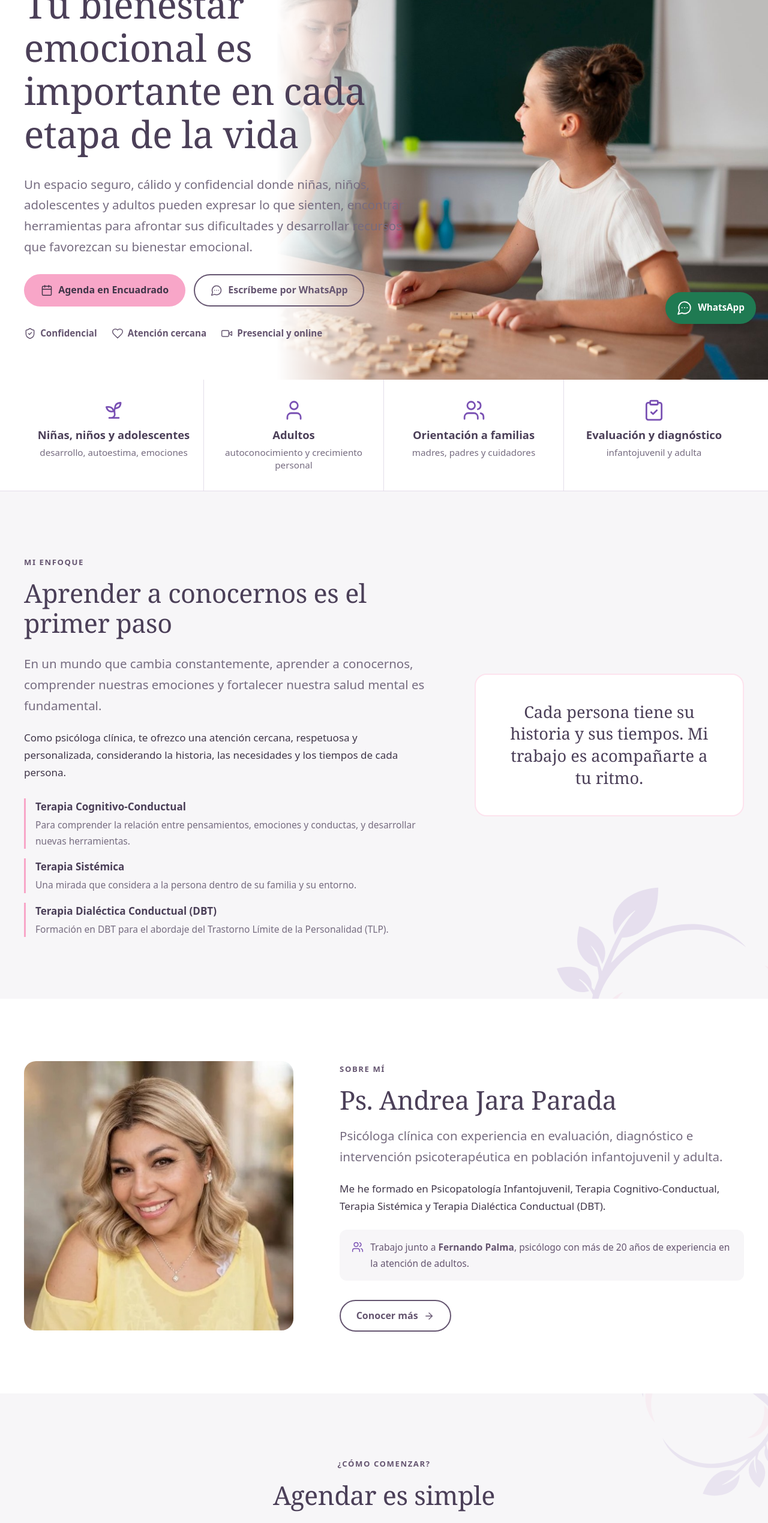
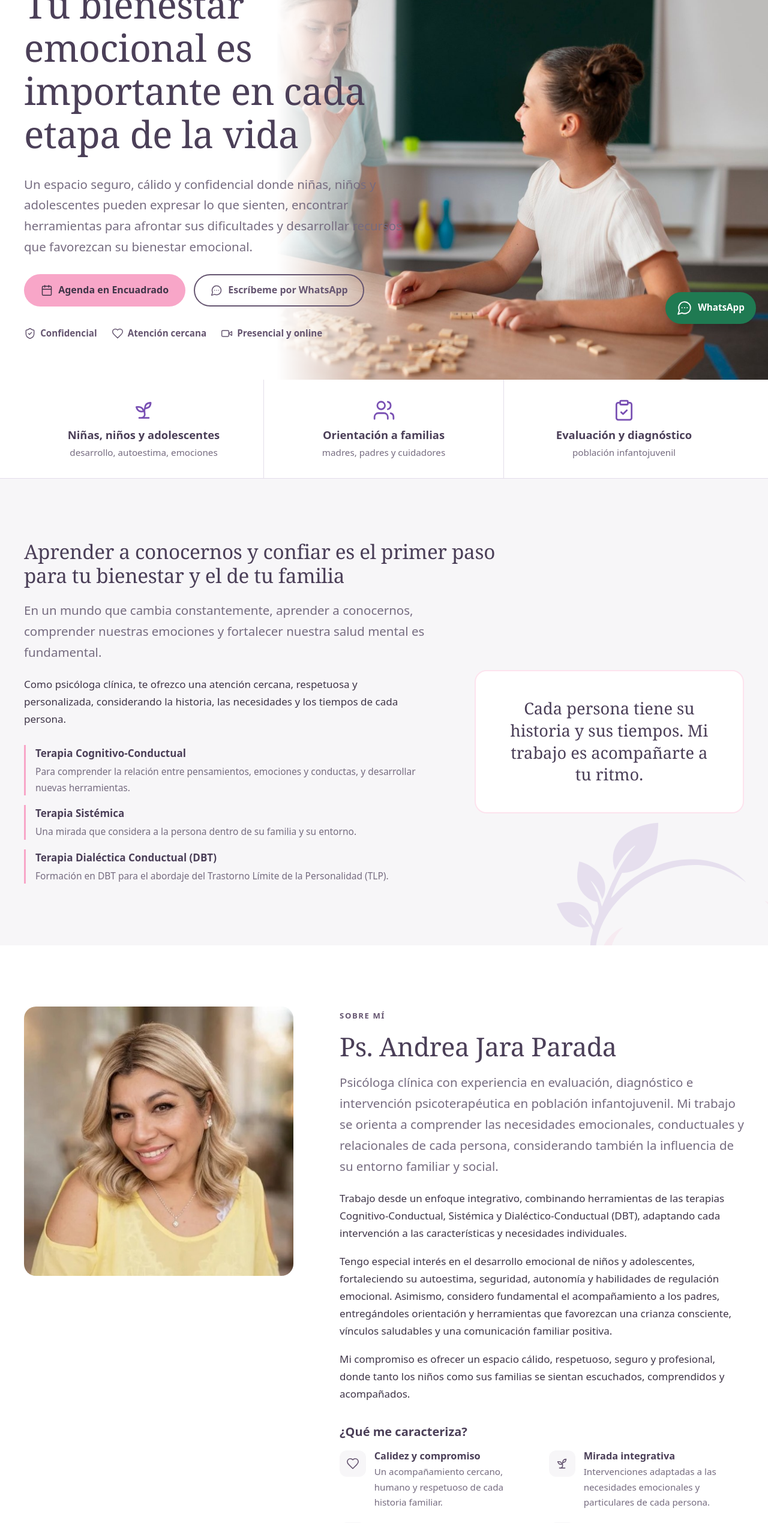
Before and after one commit to codigoraul/psiconido.cl, an Astro site: page / in a window 1280 px wide. Shown: the part 240-2779 px from the top of the page at 60% size. Built offline with nearby package versions, Linux system fonts and the light colour scheme; Astro itself is replaced by a stand-in of ours.

Commit message:
Ajustes de contenido pedidos por la clienta
- Quita etiqueta "Mi enfoque" y nuevo título de la sección enfoque
- Nueva bio "Sobre mí" y bloque "¿Qué me caracteriza?"
- Foto de Fernando Palma y terapia de pareja
- Nuevos temas en NNA y Orientación a familias
- Elimina área y menciones de adultos (público: niñas, niños y adolescentes)

Co-Authored-By: Claude Opus 5.5 <noreply@anthropic.com>
Claude-Session: https://claude.ai/code/session_01CqLjp1ynFiM9xYuNHESTca

```diff
--- a/src/components/ContactForm.astro
+++ b/src/components/ContactForm.astro
@@ -19,7 +19,6 @@ import { site } from '../config/site';
     <label for="paciente">¿Para quién es la consulta?</label>
     <select id="paciente" name="paciente" required>
       <option value="" disabled selected>Selecciona una opción</option>
-      <option>Para mí (adulto)</option>
       <option>Para mi hijo/a (niño/a)</option>
       <option>Para mi hijo/a (adolescente)</option>
       <option>Orientación para mi familia</option>
--- a/src/config/site.ts
+++ b/src/config/site.ts
@@ -6,9 +6,9 @@
 export const site = {
   name: 'PsicoNido',
   url: 'https://psiconido.cl',
-  tagline: 'Psicología clínica para niñas, niños, adolescentes y adultos',
+  tagline: 'Psicología clínica para niñas, niños y adolescentes',
   description:
-    'Psiconido: atención psicológica clínica para niñas, niños, adolescentes y adultos, de forma presencial y online. Un espacio seguro, cálido y confidencial para tu bienestar emocional.',
+    'Psiconido: atención psicológica clínica para niñas, niños y adolescentes, de forma presencial y online. Un espacio seguro, cálido y confidencial para tu bienestar emocional.',
 
   owner: {
     name: 'Andrea Jara Parada',
@@ -59,7 +59,6 @@ export const seoKeywords = [
   'psicóloga infantil',
   'psicólogo para adolescentes',
   'psicoterapia infantil y adolescente',
-  'psicoterapia de adultos',
   'psicoterapia online',
   'evaluación psicológica',
   'diagnóstico psicológico infantil',
--- a/src/data/areas.ts
+++ b/src/data/areas.ts
@@ -19,26 +19,17 @@ export const areas: Area[] = [
     long:
       'Acompaño a niñas, niños y adolescentes en sus procesos de desarrollo, autoestima, regulación emocional y adaptación, brindando también orientación y apoyo a sus familias.',
     topics: [
-      'Desarrollo emocional y autoestima',
-      'Regulación emocional',
-      'Adaptación a cambios y nuevas etapas',
+      'Desarrollo emocional',
+      'Autoestima',
+      'Manejo y reconocimiento de emociones',
+      'Ansiedad y estrés',
+      'Duelo',
+      'Bullying',
+      'Depresión',
+      'Autolesiones',
+      'Ideación suicida',
+      'Trastorno Límite de la Personalidad (TLP)',
       'Orientación y apoyo a la familia',
-    ],
-  },
-  {
-    slug: 'adultos',
-    image: '/img/areas/adultos.jpg',
-    icon: 'user',
-    title: 'Adultos',
-    short:
-      'Autoconocimiento, crecimiento personal y abordaje de las dificultades emocionales.',
-    long:
-      'Acompaño a adultos en sus procesos de autoconocimiento, crecimiento personal y abordaje de las dificultades emocionales, entregando herramientas para afrontarlas.',
-    topics: [
-      'Autoconocimiento',
-      'Crecimiento personal',
-      'Abordaje de dificultades emocionales',
-      'Herramientas para afrontar lo que estás viviendo',
     ],
   },
   {
@@ -51,9 +42,11 @@ export const areas: Area[] = [
     long:
       'Brindo orientación y apoyo a las familias de niñas, niños y adolescentes, porque el bienestar de cada etapa también se construye en conjunto con quienes los rodean.',
     topics: [
-      'Orientación a madres, padres y cuidadores',
-      'Acompañamiento durante el proceso terapéutico',
-      'Apoyo en etapas de cambio y adaptación',
+      'Crianza y competencias parentales',
+      'Gestión emocional y vínculos familiares',
+      'Dificultades conductuales y emocionales',
+      'Familia y desarrollo infantil',
+      'Autocuidado y bienestar parental',
     ],
   },
   {
@@ -62,11 +55,11 @@ export const areas: Area[] = [
     icon: 'clipboard',
     title: 'Evaluación y diagnóstico',
     short:
-      'Evaluación psicológica y diagnóstico en población infantojuvenil y adulta.',
+      'Evaluación psicológica y diagnóstico en población infantojuvenil.',
     long:
-      'Realizo evaluación, diagnóstico e intervención psicoterapéutica en población infantojuvenil y adulta, a partir de una mirada clínica cuidadosa de cada caso.',
+      'Realizo evaluación, diagnóstico e intervención psicoterapéutica en población infantojuvenil, a partir de una mirada clínica cuidadosa de cada caso.',
     topics: [
-      'Evaluación psicológica infantojuvenil y adulta',
+      'Evaluación psicológica infantojuvenil',
       'Diagnóstico clínico',
       'Intervención psicoterapéutica',
     ],
--- a/src/data/team.ts
+++ b/src/data/team.ts
@@ -16,20 +16,21 @@ export const team: TeamMember[] = [
     initials: 'AJ',
     photo: '/equipo/andrea.jpg',
     bio: [
-      'Psicóloga clínica con experiencia en evaluación, diagnóstico e intervención psicoterapéutica en población infantojuvenil y adulta.',
+      'Psicóloga clínica con experiencia en evaluación, diagnóstico e intervención psicoterapéutica en población infantojuvenil.',
       'Se ha formado en Psicopatología Infantojuvenil, Terapia Cognitivo-Conductual, Terapia Sistémica y Terapia Dialéctica Conductual (DBT) en Trastorno Límite de la Personalidad (TLP).',
     ],
-    highlights: ['Niñas, niños y adolescentes', 'Adultos', 'Presencial y online'],
+    highlights: ['Niñas, niños y adolescentes', 'Orientación a familias', 'Presencial y online'],
   },
   {
     slug: 'fernando-palma',
     name: 'Fernando Palma',
     role: 'Psicólogo',
     initials: 'FP',
+    photo: '/equipo/fernando.jpg',
     bio: [
-      'Psicólogo con más de 20 años de experiencia en la atención psicológica de adultos.',
+      'Psicólogo con más de 20 años de experiencia en la atención psicológica de adultos y terapia de pareja.',
       'Su trayectoria enriquece cada proceso terapéutico dentro del equipo de Psiconido.',
     ],
-    highlights: ['Adultos', 'Más de 20 años de experiencia'],
+    highlights: ['Adultos', 'Terapia de pareja', 'Más de 20 años de experiencia'],
   },
 ];
--- a/src/layouts/BaseLayout.astro
+++ b/src/layouts/BaseLayout.astro
@@ -35,7 +35,6 @@ const jsonLd = {
   knowsAbout: [
     'Psicología clínica',
     'Psicología infantojuvenil',
-    'Psicoterapia de adultos',
     'Evaluación y diagnóstico psicológico',
     'Terapia cognitivo-conductual',
     'Terapia sistémica',
--- a/src/pages/contacto.astro
+++ b/src/pages/contacto.astro
@@ -8,7 +8,7 @@ import { site, whatsappLink, cityPhrase } from '../config/site';
 
 <BaseLayout
   title={`Agenda tu hora con una psicóloga${cityPhrase} | PsicoNido`}
-  description={`Agenda tu hora de psicoterapia presencial u online por Encuadrado o WhatsApp con la Ps. Andrea Jara. Atención a niñas, niños, adolescentes y adultos.`}
+  description={`Agenda tu hora de psicoterapia presencial u online por Encuadrado o WhatsApp con la Ps. Andrea Jara. Atención a niñas, niños y adolescentes.`}
 >
   <PageHero title="Agenda tu hora" current="Contacto" path="/contacto/" image="/img/areas/adultos.jpg">
     Agenda en Encuadrado o escríbeme directamente por WhatsApp.
--- a/src/pages/index.astro
+++ b/src/pages/index.astro
@@ -23,26 +23,32 @@ const andreaPhoto = exists('equipo/andrea-sobre-mi.jpg')
 
 const hints: Record<string, string> = {
   'ninos-adolescentes': 'desarrollo, autoestima, emociones',
-  adultos: 'autoconocimiento y crecimiento personal',
   'orientacion-familias': 'madres, padres y cuidadores',
-  'evaluacion-diagnostico': 'infantojuvenil y adulta',
+  'evaluacion-diagnostico': 'población infantojuvenil',
 };
 
 const andrea = team.find((m) => m.slug === 'andrea-jara')!;
 const colega = team.find((m) => m.slug === 'fernando-palma')!;
+
+const rasgos = [
+  { icon: 'heart', title: 'Calidez y compromiso', text: 'Un acompañamiento cercano, humano y respetuoso de cada historia familiar.' },
+  { icon: 'sprout', title: 'Mirada integrativa', text: 'Intervenciones adaptadas a las necesidades emocionales y particulares de cada persona.' },
+  { icon: 'users', title: 'Trabajo con las familias', text: 'Reconozco a los padres como figuras fundamentales en el desarrollo y bienestar emocional de sus hijos.' },
+  { icon: 'graduation', title: 'Formación y actualización continua', text: 'Compromiso con el aprendizaje, la actualización profesional y la supervisión clínica.' },
+];
 ---
 
 <BaseLayout
-  title={`Psicóloga clínica infantil, adolescentes y adultos${cityPhrase} | PsicoNido`}
-  description={`Psicoterapia, evaluación y diagnóstico psicológico para niñas, niños, adolescentes y adultos${cityPhrase}. Orientación a padres. Atención presencial y online con Ps. Andrea Jara.`}
+  title={`Psicóloga clínica infantil y adolescente${cityPhrase} | PsicoNido`}
+  description={`Psicoterapia, evaluación y diagnóstico psicológico para niñas, niños y adolescentes${cityPhrase}. Orientación a padres. Atención presencial y online con Ps. Andrea Jara.`}
 >
   <section class="hero" style={`--hero-img: url('${heroImg}')`}>
     <div class="container">
       <div class="hero__text">
-        <span class="eyebrow">Psicología clínica · Niñas, niños, adolescentes y adultos</span>
+        <span class="eyebrow">Psicología clínica · Niñas, niños y adolescentes</span>
         <h1>Tu bienestar emocional es importante en cada etapa de la vida</h1>
         <p class="lead">
-          Un espacio seguro, cálido y confidencial donde niñas, niños, adolescentes y adultos pueden
+          Un espacio seguro, cálido y confidencial donde niñas, niños y adolescentes pueden
           expresar lo que sienten, encontrar herramientas para afrontar sus dificultades y
           desarrollar recursos que favorezcan su bienestar emocional.
         </p>
@@ -71,10 +77,10 @@ const colega = team.find((m) => m.slug === 'fernando-palma')!;
   </section>
 
   <section class="section section--sand trama trama--solo">
-    <div class="container enfoque">
+    <div class="container">
+      <h2 class="enfoque__title">Aprender a conocernos y confiar es el primer paso<br class="br-desktop" /> para tu bienestar y el de tu familia</h2>
+      <div class="enfoque">
       <div>
-        <span class="eyebrow">Mi enfoque</span>
-        <h2>Aprender a conocernos es el primer paso</h2>
         <p class="lead">
           En un mundo que cambia constantemente, aprender a conocernos, comprender nuestras
           emociones y fortalecer nuestra salud mental es fundamental.
@@ -97,6 +103,7 @@ const colega = team.find((m) => m.slug === 'fernando-palma')!;
       <blockquote class="enfoque__quote">
         Cada persona tiene su historia y sus tiempos. Mi trabajo es acompañarte a tu ritmo.
       </blockquote>
+      </div>
     </div>
   </section>
 
@@ -116,17 +123,50 @@ const colega = team.find((m) => m.slug === 'fernando-palma')!;
         <h2>Ps. Andrea Jara Parada</h2>
         <p class="lead">
           Psicóloga clínica con experiencia en evaluación, diagnóstico e intervención
-          psicoterapéutica en población infantojuvenil y adulta.
+          psicoterapéutica en población infantojuvenil. Mi trabajo se orienta a comprender
+          las necesidades emocionales, conductuales y relacionales de cada persona, considerando
+          también la influencia de su entorno familiar y social.
         </p>
         <p>
-          Me he formado en Psicopatología Infantojuvenil, Terapia Cognitivo-Conductual, Terapia
-          Sistémica y Terapia Dialéctica Conductual (DBT).
+          Trabajo desde un enfoque integrativo, combinando herramientas de las terapias
+          Cognitivo-Conductual, Sistémica y Dialéctico-Conductual (DBT), adaptando cada intervención
+          a las características y necesidades individuales.
         </p>
+        <p>
+          Tengo especial interés en el desarrollo emocional de niños y adolescentes, fortaleciendo su
+          autoestima, seguridad, autonomía y habilidades de regulación emocional. Asimismo, considero
+          fundamental el acompañamiento a los padres, entregándoles orientación y herramientas que
+          favorezcan una crianza consciente, vínculos saludables y una comunicación familiar positiva.
+        </p>
+        <p>
+          Mi compromiso es ofrecer un espacio cálido, respetuoso, seguro y profesional, donde tanto
+          los niños como sus familias se sientan escuchados, comprendidos y acompañados.
+        </p>
+        <h3 class="rasgos__title">¿Qué me caracteriza?</h3>
+        <ul class="rasgos">
+          {
+            rasgos.map((r) => (
+              <li>
+                <span class="rasgos__icon"><Icon name={r.icon} size={22} /></span>
+                <div>
+                  <h4>{r.title}</h4>
+                  <p>{r.text}</p>
+                </div>
+              </li>
+            ))
+          }
+        </ul>
         <p class="about__colleague">
-          <Icon name="users" size={20} />
+          {
+            colega.photo ? (
+              <img class="about__colleague-photo" src={withBase(colega.photo)} alt={colega.name} width="56" height="56" loading="lazy" />
+            ) : (
+              <Icon name="users" size={20} />
+            )
+          }
           <span>
             Trabajo junto a <strong>{colega.name}</strong>, psicólogo con más de 20 años de
-            experiencia en la atención de adultos.
+            experiencia en la atención de adultos y terapia de pareja.
           </span>
         </p>
         <p class="more"><a class="btn btn--ghost" href={withBase('/nosotros/')}>Conocer más <Icon name="arrow" size={18} /></a></p>
@@ -198,7 +238,7 @@ const colega = team.find((m) => m.slug === 'fernando-palma')!;
   }
   .strip__grid {
     display: grid;
-    grid-template-columns: repeat(4, 1fr);
+    grid-template-columns: repeat(3, 1fr);
   }
   .strip__item {
     display: flex;
@@ -240,8 +280,17 @@ const colega = team.find((m) => m.slug === 'fernando-palma')!;
     gap: clamp(2rem, 6vw, 5rem);
     align-items: center;
   }
-  .enfoque h2 {
-    margin-bottom: 0.6em;
+  .enfoque__title {
+    max-width: none;
+    text-wrap: balance;
+    margin-bottom: 1.25rem;
+    font-size: clamp(1.6rem, 2.6vw, 2.15rem);
+    line-height: 1.2;
+  }
+  @media (max-width: 900px) {
+    .enfoque__title .br-desktop {
+      display: none;
+    }
   }
   .enfoque__list {
     margin: 1.75rem 0 0;
@@ -282,7 +331,12 @@ const colega = team.find((m) => m.slug === 'fernando-palma')!;
     gap: clamp(2rem, 6vw, 5rem);
     align-items: center;
   }
+  .about {
+    align-items: start;
+  }
   .about__photo {
+    position: sticky;
+    top: 6rem;
     aspect-ratio: 1 / 1;
     border-radius: var(--radius);
     overflow: hidden;
@@ -315,6 +369,17 @@ const colega = team.find((m) => m.slug === 'fernando-palma')!;
     font-size: 0.97rem;
     color: var(--navy-700);
   }
+  .about__colleague {
+    align-items: center;
+  }
+  .about__colleague-photo {
+    flex: none;
+    width: 56px;
+    height: 56px;
+    border-radius: 50%;
+    object-fit: cover;
+    object-position: center 25%;
+  }
   .about__colleague :global(svg) {
     flex: none;
     margin-top: 0.2rem;
@@ -322,6 +387,46 @@ const colega = team.find((m) => m.slug === 'fernando-palma')!;
   }
   .more {
     margin: 2rem 0 0;
+  }
+  .rasgos__title {
+    margin: 2.25rem 0 1.25rem;
+  }
+  .rasgos {
+    display: grid;
+    grid-template-columns: repeat(2, 1fr);
+    gap: 1.25rem 1.5rem;
+    margin: 0;
+    padding: 0;
+    list-style: none;
+  }
+  .rasgos li {
+    display: flex;
+    gap: 0.85rem;
+    align-items: flex-start;
+  }
+  .rasgos__icon {
+    display: grid;
+    flex: none;
+    place-items: center;
+    width: 44px;
+    height: 44px;
+    border-radius: 12px;
+    background: var(--sand);
+    color: var(--navy-700);
+  }
+  .rasgos h4 {
+    margin: 0 0 0.25rem;
+    font-size: 1.02rem;
+  }
+  .rasgos p {
+    margin: 0;
+    font-size: 0.95rem;
+    color: var(--muted);
+  }
+  @media (max-width: 640px) {
+    .rasgos {
+      grid-template-columns: 1fr;
+    }
   }
   .steps-head {
     max-width: 640px;
@@ -340,20 +445,12 @@ const colega = team.find((m) => m.slug === 'fernando-palma')!;
       -webkit-mask-image: linear-gradient(180deg, #000 55%, transparent 100%);
       mask-image: linear-gradient(180deg, #000 55%, transparent 100%);
     }
-    .strip__grid {
-      grid-template-columns: repeat(2, 1fr);
-    }
-    .strip__item:nth-child(2) {
-      border-right: 0;
-    }
-    .strip__item:nth-child(-n + 2) {
-      border-bottom: 1px solid var(--line);
-    }
     .enfoque,
     .about {
       grid-template-columns: 1fr;
     }
     .about__photo {
+      position: static;
       max-width: 340px;
     }
   }
--- a/src/pages/nosotros.astro
+++ b/src/pages/nosotros.astro
@@ -19,7 +19,7 @@ const valores = [
 
 <BaseLayout
   title={`Ps. Andrea Jara, psicóloga clínica${cityPhrase} | PsicoNido`}
-  description={`Psicóloga clínica con formación en psicopatología infantojuvenil, terapia cognitivo-conductual, sistémica y DBT. Trabaja junto al psicólogo Fernando Palma.`}
+  description={`Psicóloga clínica con formación en psicopatología infantojuvenil, terapia cognitivo-conductual, sistémica y DBT. Trabaja junto al psicólogo Fernando Palma (adultos y terapia de pareja).`}
 >
   <PageHero title="Un equipo comprometido con tu bienestar" current="Nosotros" path="/nosotros/" image="/img/areas/orientacion-familias.jpg">
     Atención cercana, respetuosa y personalizada para cada persona.
@@ -33,7 +33,7 @@ const valores = [
       <div class="intro__text">
         <p>
           Trabajo junto al psicólogo Fernando Palma, colega con más de 20 años de experiencia en la
-          atención de adultos, cuya trayectoria enriquece cada proceso terapéutico.
+          atención de adultos y terapia de pareja, cuya trayectoria enriquece cada proceso terapéutico.
         </p>
         <p>
           Juntos ofrecemos una atención cercana, profesional y personalizada, basada en la confianza,
```
Also changed, not shown: src/pages/areas-de-atencion.astro (+19 -4 lines), public/equipo/fernando.jpg (added).
